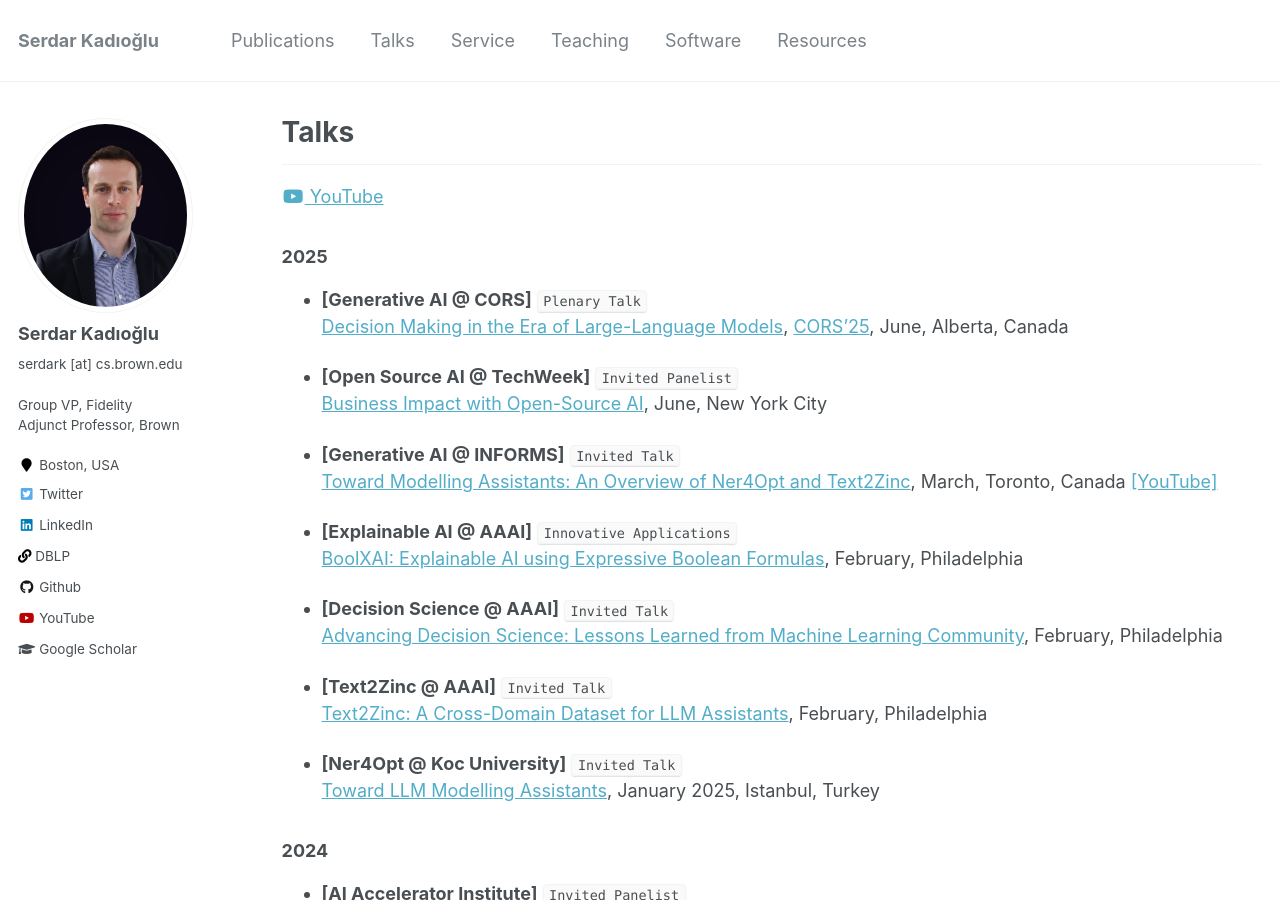
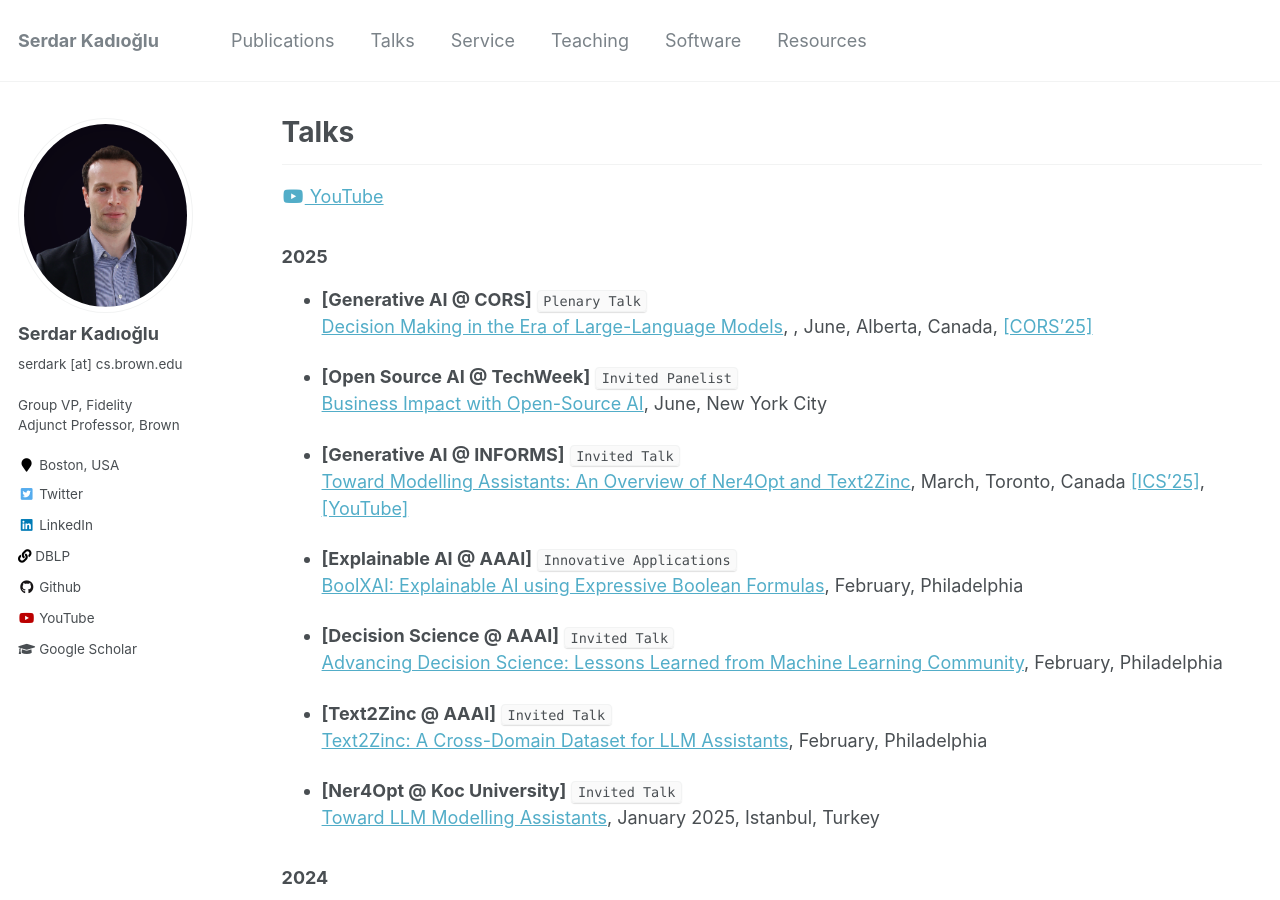
Before and after one commit to skadio/skadio.github.io, a Jekyll site: the page built from _pages/talks.md, in a window 1280 px wide and 900 px high. Built offline with Jekyll 4.4.1, drawn with Linux system fonts in a browser that asks for light colours.

Commit message:
Update talks.md

```diff
--- a/_pages/talks.md
+++ b/_pages/talks.md
@@ -13,13 +13,13 @@ author_profile: true
 ### 2025
 
 * **[Generative AI @ CORS]** `Plenary Talk`\
-   [Decision Making in the Era of Large-Language Models](https://nbviewer.org/github/skadio/skadio.github.io/blob/master/files/2025_CORS_Ner2Zinc_Kadioglu.pdf), [CORS'25](https://site.pheedloop.com/event/cors2025/program/plenary-talks), June, Alberta, Canada
+   [Decision Making in the Era of Large-Language Models](https://nbviewer.org/github/skadio/skadio.github.io/blob/master/files/2025_CORS_Ner2Zinc_Kadioglu.pdf), , June, Alberta, Canada, [[CORS'25]](https://site.pheedloop.com/event/cors2025/program/plenary-talks)
 
 * **[Open Source AI @ TechWeek]** `Invited Panelist`\
    [Business Impact with Open-Source AI](https://partiful.com/e/rbVsVPeTFoekgmfeFl7x), June, New York City
 
 * **[Generative AI @ INFORMS]** `Invited Talk`\
-   [Toward Modelling Assistants: An Overview of Ner4Opt and Text2Zinc](https://nbviewer.org/github/skadio/skadio.github.io/blob/master/files/2025_ICS_Ner2Zinc_Kadioglu.pdf), March, Toronto, Canada [[YouTube]](https://www.youtube.com/watch?v=mWDapm_CNxQ&list=PL3kNflhPEzie9ivF8N_Z3Ac4d4Sum8iVz)
+   [Toward Modelling Assistants: An Overview of Ner4Opt and Text2Zinc](https://nbviewer.org/github/skadio/skadio.github.io/blob/master/files/2025_ICS_Ner2Zinc_Kadioglu.pdf), March, Toronto, Canada [[ICS'25]](https://symposia.gerad.ca/ICS2025/en/schedule?slot_id=2407), [[YouTube]](https://www.youtube.com/watch?v=mWDapm_CNxQ&list=PL3kNflhPEzie9ivF8N_Z3Ac4d4Sum8iVz)
 
 * **[Explainable AI @ AAAI]** `Innovative Applications`\
    [BoolXAI: Explainable AI using Expressive Boolean Formulas](https://nbviewer.org/github/skadio/skadio.github.io/blob/master/files/2025_IAAI_BoolXAI_Kadioglu.pdf), February, Philadelphia
```
